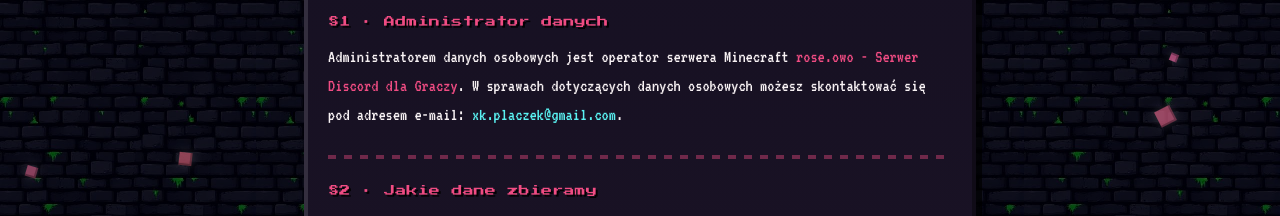
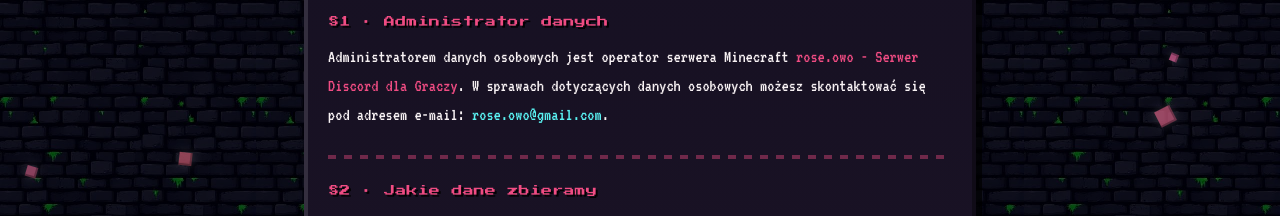
Before and after one commit to kacperplaczek/minecraft-verification, a Next.js app: page /polityka-prywatnosci in a window 1280 px wide. Shown: the part 256-472 px from the top of the page. Built offline with nearby package versions, Linux system fonts and the light colour scheme.

Commit message:
update: contact_email in privacy-policy

```diff
--- a/src/features/privacy-policy/model.ts
+++ b/src/features/privacy-policy/model.ts
@@ -1,3 +1,3 @@
 export const SERVER_NAME = "rose.owo - Serwer Discord dla Graczy"
-export const CONTACT_EMAIL = "xk.placzek@gmail.com"
+export const CONTACT_EMAIL = "rose.owo@gmail.com"
 export const LAST_UPDATED = "19 kwietnia 2025"
```
